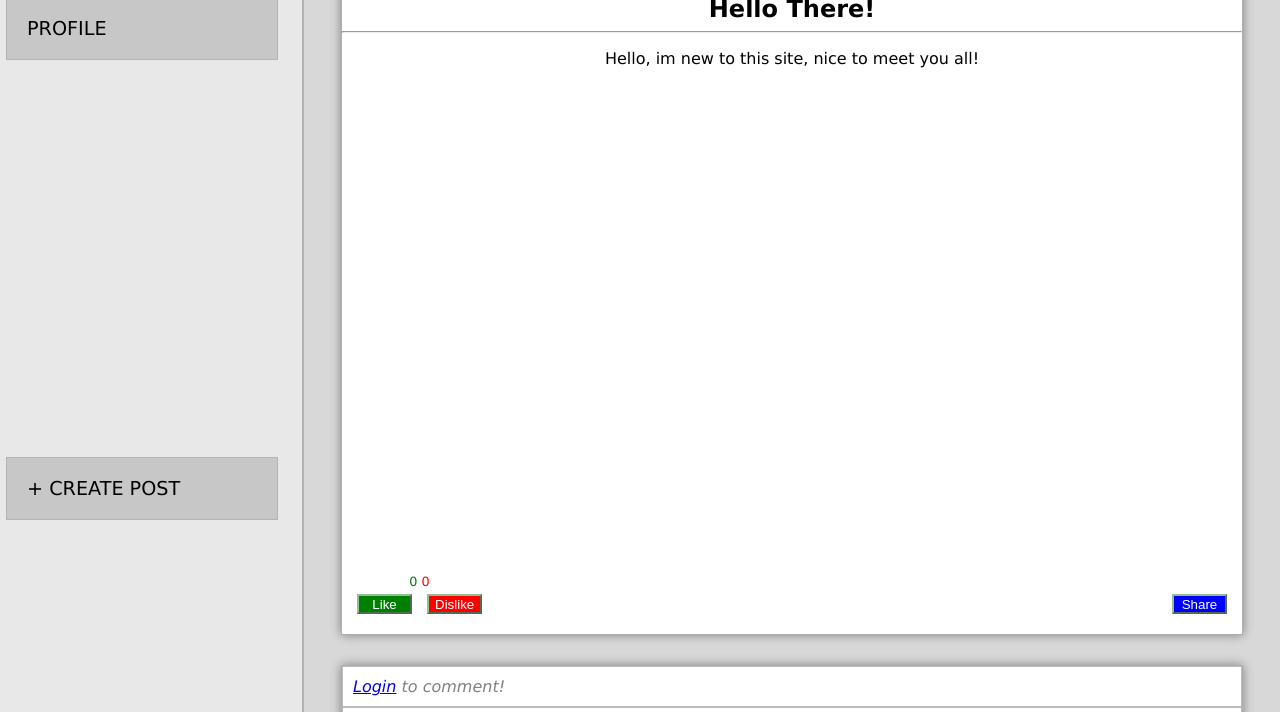
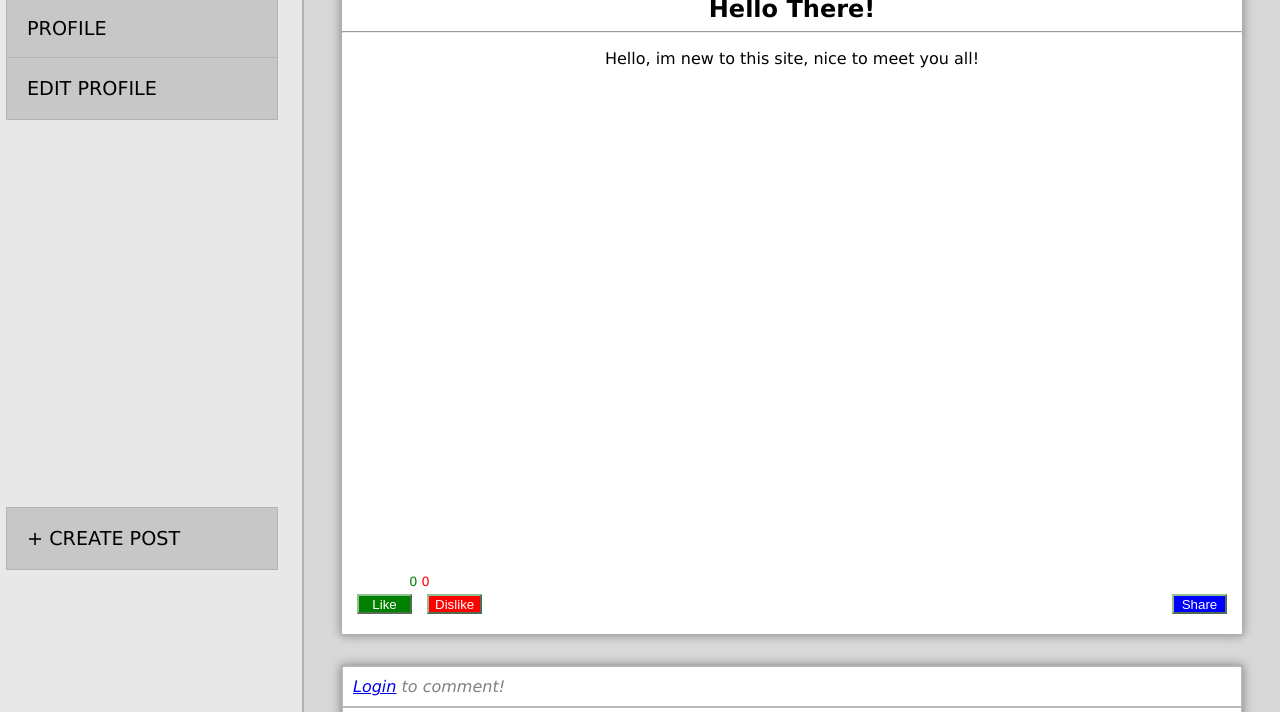
Before and after one commit to JamilSo-cmd/CCAPDEV_MCO, a plain HTML site: page viewpost.html in a window 1280 px wide. Shown: the part 143-855 px from the top of the page. Drawn offline with Linux system fonts and the light colour scheme; grey boxes are pictures that could not be loaded.

Commit message:
changes to edit profile button

```diff
--- a/viewpost.html
+++ b/viewpost.html
@@ -50,11 +50,13 @@
 
                     <div class="sidePanel">
 
-                        <a id="sideButton" href="index.html"><div  class="highlight" style="top:80px;"><p>HOME</p></div></a>
+                        <a href="index.html"><div  id="sideButton"  class="highlight" style="top:80px;"><p>HOME</p></div></a>
 
                         <a href="profile.html"><div id="sideButton" class="highlight" style="top:140px;"><p>PROFILE</p></div></a>
 
-                        <a href="create.html"><div id="sideButton" class="highlight" style="top:600px;"><p>+ CREATE POST</p></div></a>
+                        <a href="editProfile.html"><div id="sideButton" class="highlight" style="top:200px;"><p>EDIT PROFILE</p></div></a>
+
+                        <a href="create.html"><div id="sideButton" class="highlight" style="top:650px;"><p>+ CREATE POST</p></div></a>
 
                     </div>
 
```
Also changed, not shown: create.html (+1 -1 lines), editProfile.html (+2 -0 lines), profile.html (+1 -1 lines), profile2.html (+1 -1 lines), profile3.html (+1 -1 lines), profile4.html (+1 -1 lines), profile5.html (+1 -1 lines), search.html (+1 -1 lines), viewpost2.html (+4 -2 lines), viewpost3.html (+4 -2 lines), viewpost4.html (+4 -2 lines), viewpost5.html (+4 -2 lines).
